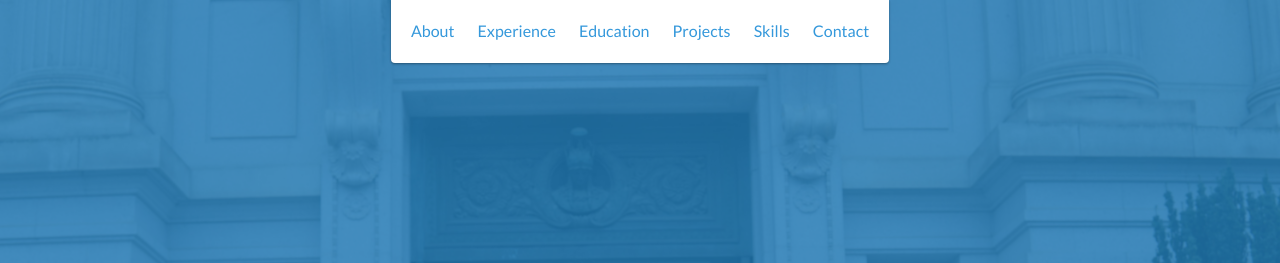
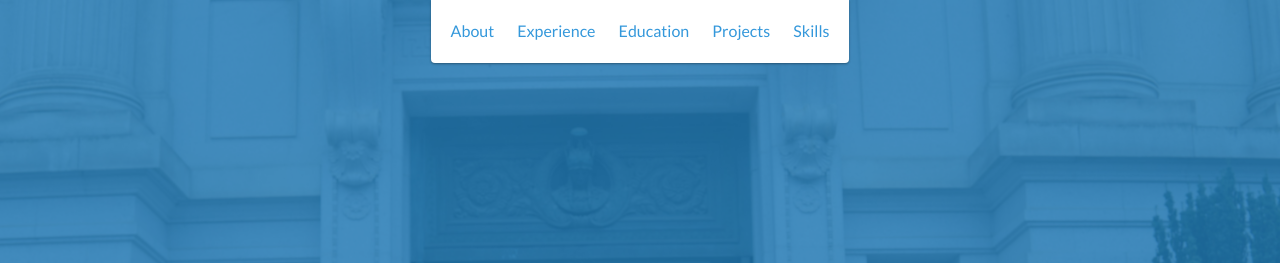
Before and after one commit to julian-chan/julian-chan.github.io, a website: page index.html in a window 1280 px wide. Shown: the top 263 px of the page. Drawn offline with nearby package versions, Linux system fonts and the light colour scheme.

Commit message:
remove contact

```diff
--- a/index.html
+++ b/index.html
@@ -49,9 +49,6 @@
             </li>
             <li>
                 <a href="#skills">Skills</a>
-            </li>
-            <li>
-                <a href="#contact">Contact</a>
             </li>
         </ul>
     </header>
```
